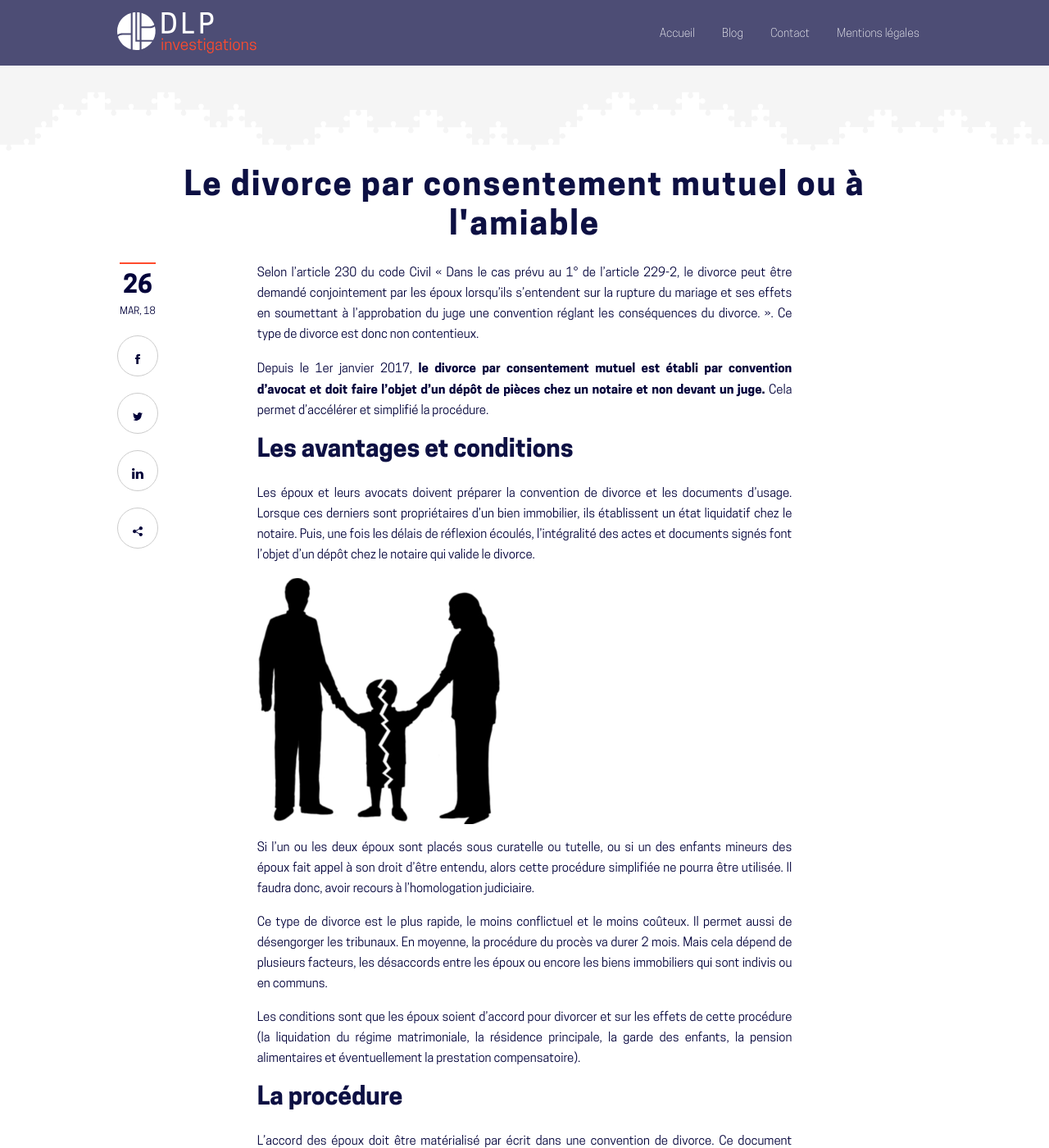
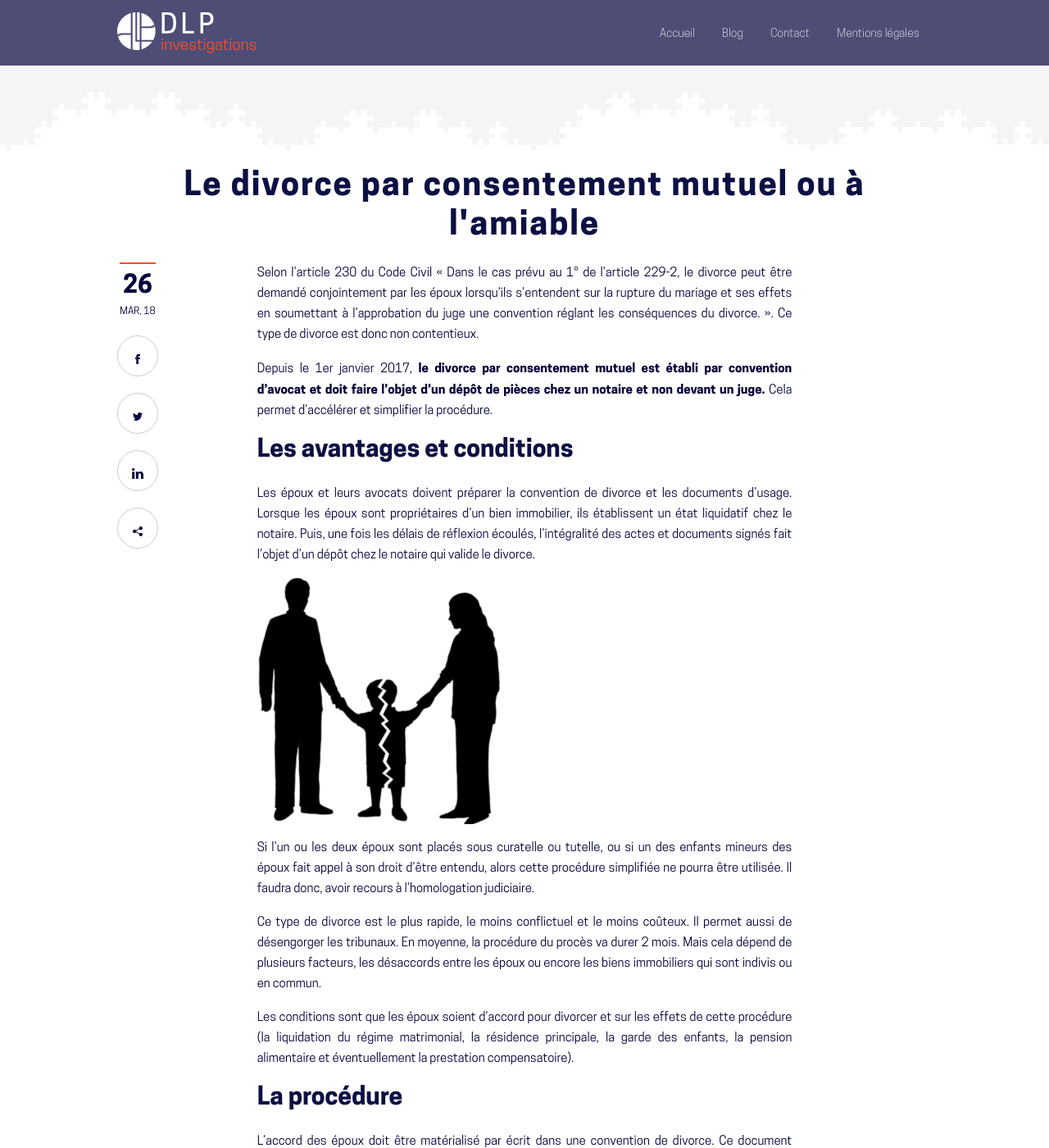
Before and after one commit to lobo-studio/dpl_investigation, a Jekyll site: the page built from _posts/2018-03-26-le-divorce-par-consentement-mutuel-ou-à-lamiable.md, in a window 1280 px wide and 1400 px high. Shown: the whole window at 82% size. Built offline with Jekyll 4.4.1, drawn with Linux system fonts in a browser that asks for light colours; nearby versions of some CDN libraries; some of the changed text lies outside the part shown.

Commit message:
Updated '_posts/2018-03-26-le-divorce-par-consentement-mutuel-ou-à-lamiable.md' via CloudCannon

```diff
--- a/_posts/2018-03-26-le-divorce-par-consentement-mutuel-ou-à-lamiable.md
+++ b/_posts/2018-03-26-le-divorce-par-consentement-mutuel-ou-à-lamiable.md
@@ -17,16 +17,16 @@
   - Blog
 ---
 
-Selon l’article 230 du code Civil &laquo; Dans le cas pr&eacute;vu au 1&deg; de l’article 229-2, le divorce peut &ecirc;tre demand&eacute; conjointement par les &eacute;poux lorsqu’ils s’entendent sur la rupture du mariage et ses effets en soumettant &agrave; l’approbation du juge une convention r&eacute;glant les cons&eacute;quences du divorce. &raquo;. Ce type de divorce est donc non contentieux.
+Selon l’article 230 du Code Civil &laquo; Dans le cas pr&eacute;vu au 1&deg; de l’article 229-2, le divorce peut &ecirc;tre demand&eacute; conjointement par les &eacute;poux lorsqu’ils s’entendent sur la rupture du mariage et ses effets en soumettant &agrave; l’approbation du juge une convention r&eacute;glant les cons&eacute;quences du divorce. &raquo;. Ce type de divorce est donc non contentieux.
 {: .full-width-text}
 
-Depuis le 1er janvier 2017, **l****e divorce par consentement mutuel est &eacute;tabli par convention d’avocat et doit faire l’objet d’un d&eacute;p&ocirc;t de pi&egrave;ces chez un notaire et non devant un juge.** Cela permet d’acc&eacute;l&eacute;rer et simplifi&eacute; la proc&eacute;dure.
+Depuis le 1er janvier 2017, **l****e divorce par consentement mutuel est &eacute;tabli par convention d’avocat et doit faire l’objet d’un d&eacute;p&ocirc;t de pi&egrave;ces chez un notaire et non devant un juge.** Cela permet d’acc&eacute;l&eacute;rer et simplifier la proc&eacute;dure.
 {: .full-width-text}
 
 ### Les avantages et conditions
 {: .full-width-text}
 
-Les &eacute;poux et leurs avocats doivent pr&eacute;parer la convention de divorce et les documents d’usage. Lorsque ces derniers sont propri&eacute;taires d’un bien immobilier, ils &eacute;tablissent un &eacute;tat liquidatif chez le notaire. Puis, une fois les d&eacute;lais de r&eacute;flexion &eacute;coul&eacute;s, l’int&eacute;gralit&eacute; des actes et documents sign&eacute;s font l’objet d’un d&eacute;p&ocirc;t chez le notaire qui valide le divorce.
+Les &eacute;poux et leurs avocats doivent pr&eacute;parer la convention de divorce et les documents d’usage. Lorsque les &eacute;poux sont propri&eacute;taires d’un bien immobilier, ils &eacute;tablissent un &eacute;tat liquidatif chez le notaire. Puis, une fois les d&eacute;lais de r&eacute;flexion &eacute;coul&eacute;s, l’int&eacute;gralit&eacute; des actes et documents sign&eacute;s fait l’objet d’un d&eacute;p&ocirc;t chez le notaire qui valide le divorce.
 {: .full-width-text}
 
 ![](/uploads/divorce.png){: .wp-image-147.alignright}
@@ -35,16 +35,16 @@
 Si l’un ou les deux &eacute;poux sont plac&eacute;s sous curatelle ou tutelle, ou si un des enfants mineurs des &eacute;poux fait appel &agrave; son droit d’&ecirc;tre entendu, alors cette proc&eacute;dure simplifi&eacute;e ne pourra &ecirc;tre utilis&eacute;e. Il faudra donc, avoir recours &agrave; l’homologation judiciaire.
 {: .full-width-text}
 
-Ce type de divorce est le plus rapide, le moins conflictuel et le moins co&ucirc;teux. Il permet aussi de d&eacute;sengorger les tribunaux. En moyenne, la proc&eacute;dure du proc&egrave;s va durer 2 mois. Mais cela d&eacute;pend de plusieurs facteurs, les d&eacute;saccords entre les &eacute;poux ou encore les biens immobiliers qui sont indivis ou en communs.
+Ce type de divorce est le plus rapide, le moins conflictuel et le moins co&ucirc;teux. Il permet aussi de d&eacute;sengorger les tribunaux. En moyenne, la proc&eacute;dure du proc&egrave;s va durer 2 mois. Mais cela d&eacute;pend de plusieurs facteurs, les d&eacute;saccords entre les &eacute;poux ou encore les biens immobiliers qui sont indivis ou en commun.
 {: .full-width-text}
 
-Les conditions sont que les &eacute;poux soient d’accord pour divorcer et sur les effets de cette proc&eacute;dure (la liquidation du r&eacute;gime matrimoniale, la r&eacute;sidence principale, la garde des enfants, la pension alimentaires et &eacute;ventuellement la prestation compensatoire).
+Les conditions sont que les &eacute;poux soient d’accord pour divorcer et sur les effets de cette proc&eacute;dure (la liquidation du r&eacute;gime matrimonial, la r&eacute;sidence principale, la garde des enfants, la pension alimentaire et &eacute;ventuellement la prestation compensatoire).
 {: .full-width-text}
 
 ### La proc&eacute;dure
 {: .full-width-text}
 
-L’accord des &eacute;poux doit &ecirc;tre mat&eacute;rialis&eacute; par &eacute;crit dans une convention de divorce. Ce document aborde tous les points du divorce, comme la pension alimentaire, le partage des biens, la garde d’enfants etc… De plus, les &eacute;poux ne sont pas dans l’obligation d’&eacute;noncer les causes et raison de cette demande de divorce.
+L’accord des &eacute;poux doit &ecirc;tre mat&eacute;rialis&eacute; par &eacute;crit dans une convention de divorce. Ce document aborde tous les points du divorce, comme la pension alimentaire, le partage des biens, la garde d’enfant etc. De plus, les &eacute;poux ne sont pas dans l’obligation d’&eacute;noncer les causes et raisons de cette demande de divorce.
 {: .full-width-text}
 
 Durant toute la proc&eacute;dure par consentement mutuel contractuel, le recours d’un avocat est obligatoire. Celui-ci doit &ecirc;tre imp&eacute;rativement diff&eacute;rent pour les deux parties.
@@ -71,7 +71,7 @@
 * Le nom, l’adresse professionnelle et la structure d’exercice professionnel des avocats charg&eacute;s d’assister les &eacute;poux ainsi que le barreau auquel ils sont inscrits
 * L’accord des &eacute;poux sur la rupture du mariage et ses effets
 * Le versement d’une prestation compensatoire ou d’une pension alimentaire
-* L’acte authentique de l’&eacute;tat liquidatif du r&eacute;gime matrimoniale et celui relatif aux biens soumis &agrave; publicit&eacute; fonci&egrave;re
+* L’acte authentique de l’&eacute;tat liquidatif du r&eacute;gime matrimonial et celui relatif aux biens soumis &agrave; publicit&eacute; fonci&egrave;re
 * La mention pr&eacute;cisant que le mineur a &eacute;t&eacute; inform&eacute; par ses parents de son doit &agrave; &ecirc;tre entendu par le juge et qu’il ne souhaite pas faire usage de cette facult&eacute;, sous forme d’un formulaire en annexe
 
 Les annexes qui font l’objet d’un d&eacute;p&ocirc;t sont les suivantes :
```
Also changed, not shown: other parts of _posts/2018-03-26-le-divorce-par-consentement-mutuel-ou-à-lamiable.md (+2 -2 lines).
